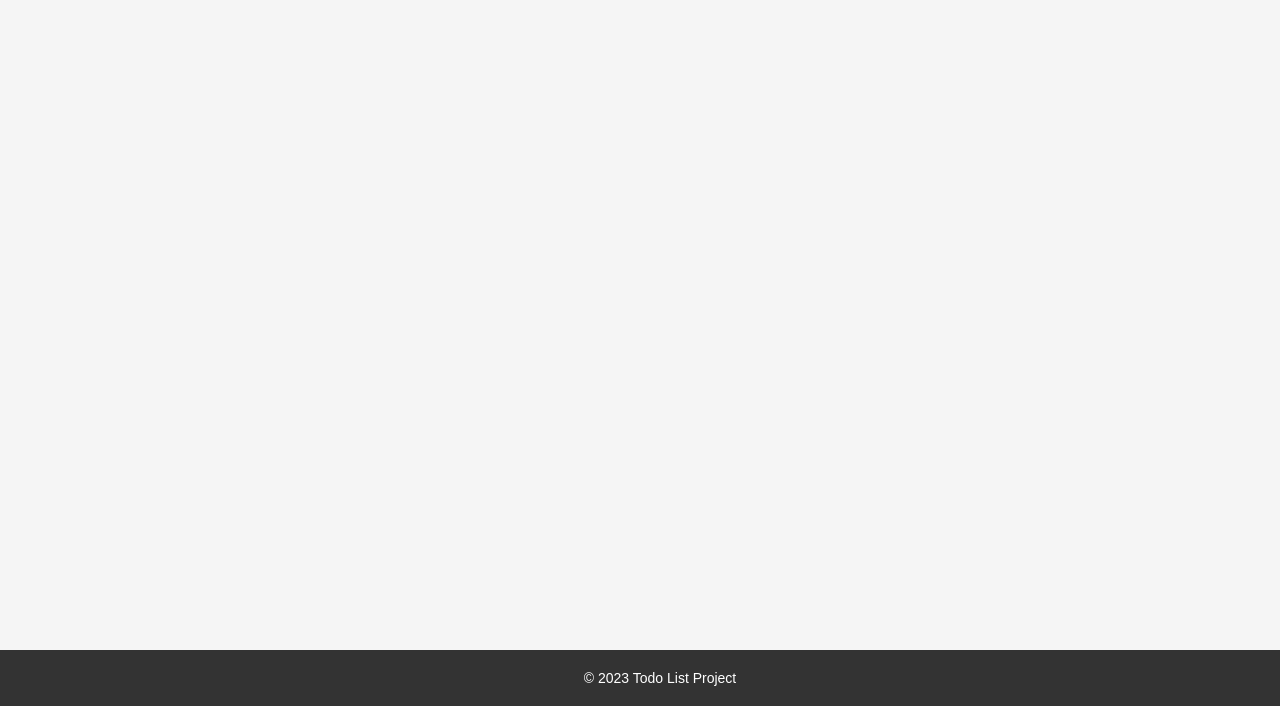
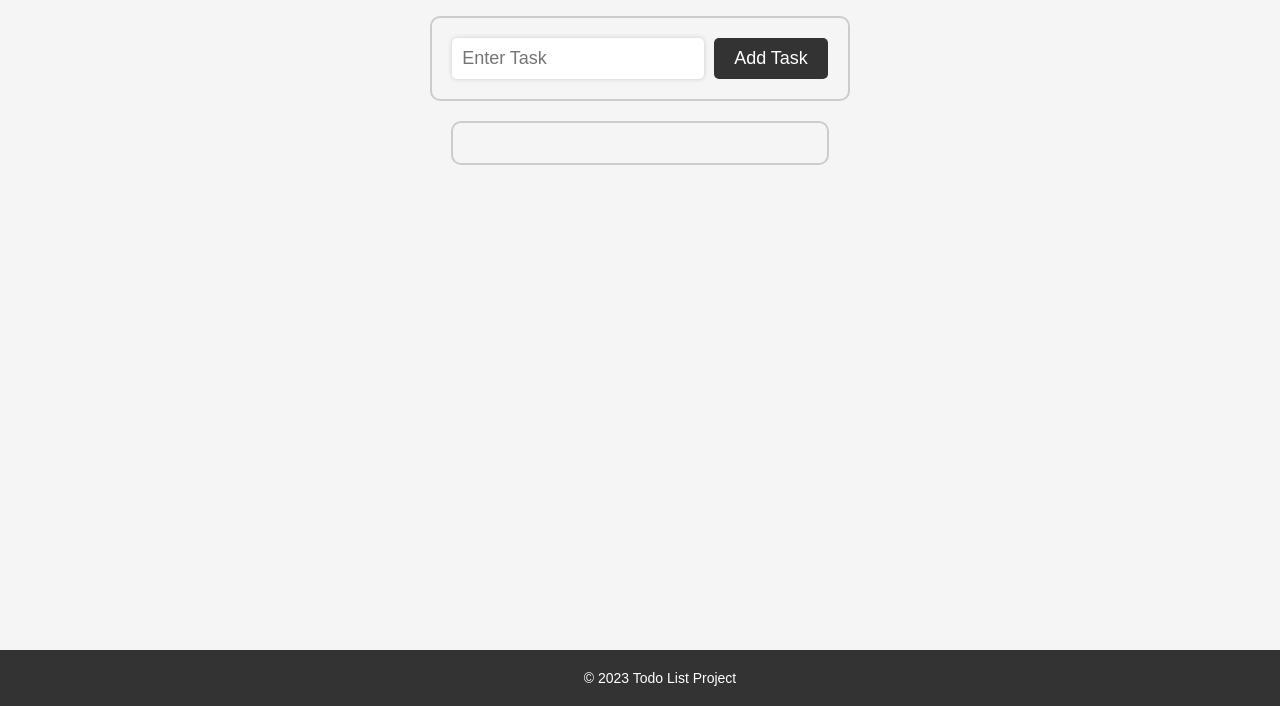
Before and after one commit to m7moudGadallah/todo-list, a plain HTML site: page index.html in a window 1280 px wide. Shown: the part 94-800 px from the top of the page. Drawn offline with Linux system fonts and the light colour scheme.

Commit message:
Modify master.css
- Add styles for main div and it's child divs
	|_ form div
	|_ tasks div

```diff
--- a/master.css
+++ b/master.css
@@ -4,6 +4,8 @@
 body {
     font-family: Arial, Helvetica, sans-serif;
     background-color: #f5f5f5;
+    display: flex;
+    flex-direction: column;
 }
 
 /*
@@ -45,3 +47,95 @@ footer p {
     margin: 0;
     font-size: 14px;
 }
+
+/*
+    main style
+*/
+
+main {
+    margin: 40px auto;
+    display: flex;
+    flex-direction: column;
+    justify-content: center;
+    align-items: center;
+    height: 100%;
+    width: 50%;
+}
+
+.form {
+    display: flex;
+    flex-direction: row;
+    justify-content: center;
+    align-items: center;
+    border: 2px solid #ccc;
+    border-radius: 10px;
+    padding: 20px;
+    width: fit-content;
+}
+
+.input {
+    flex: 1;
+    font-size: 18px;
+    padding: 10px;
+    margin-right: 10px;
+    border: none;
+    border-radius: 5px;
+    box-shadow: 0 0 5px #ccc;
+}
+
+.add {
+    font-size: 18px;
+    padding: 10px 20px;
+    background-color: #333;
+    color: #fff;
+    border: none;
+    border-radius: 5px;
+    cursor: pointer;
+}
+
+.add:hover {
+    background-color: #222;
+}
+
+/* Style tasks div */
+.tasks {
+    display: flex;
+    flex-direction: column;
+    justify-content: center;
+    align-items: center;
+    border: 2px solid #ccc;
+    border-radius: 10px;
+    padding: 20px;
+    margin: 20px auto;
+    width: fit-content;
+    min-width: 53%;
+}
+
+/* Style the task elements */
+.task {
+    display: flex;
+    align-items: center;
+    background-color: #e1e1e1;
+    padding: 0.5rem;
+    border-radius: 0.25rem;
+    margin-bottom: 0.5rem;
+    width: 100%;
+}
+
+/* Style the task name */
+.task p {
+    flex: 1;
+    margin: 0;
+}
+
+/* Style the "Delete" button */
+.delete-task {
+    padding: 0.25rem 0.5rem;
+    font-size: 1rem;
+    border: none;
+    background-color: #dc3545;
+    color: #fff;
+    border-radius: 0.25rem;
+    cursor: pointer;
+    margin-left: 0.5rem;
+}
```
